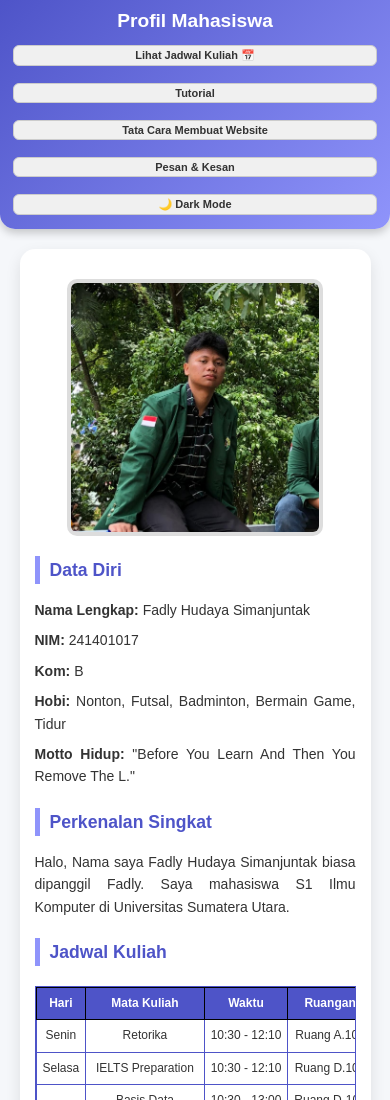
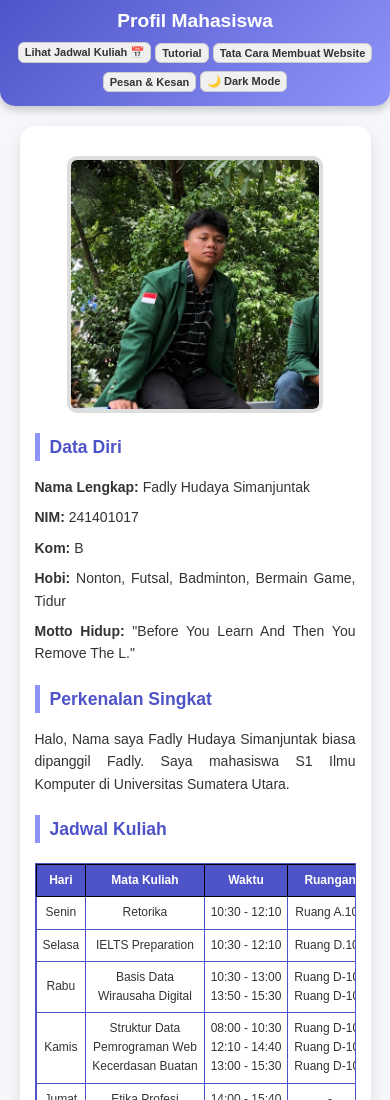
Before and after one commit to fadlyhudayaaja/uts-pemweb, a plain HTML site: page index.html in a window 390 px wide. Shown: the top 1100 px of the page. Drawn offline with Linux system fonts and the light colour scheme.

Commit message:
Update style.css

```diff
--- a/style.css
+++ b/style.css
@@ -318,25 +318,26 @@ header {
     flex-wrap: wrap;
     justify-content: center;
     margin-right: 0;
+    gap: 6px; /* jarak antar tombol agar rapi */
   }
 
   /* Tombol lebih kecil dan rapi + hover effect */
   .header-buttons button {
-    font-size: 12px;         /* lebih kecil */
-    padding: 4px 8px;        /* lebih compact */
-    margin: 3px;             /* jarak antar tombol */
-    border-radius: 6px;      /* sudut lebih rapi */
-    border: 1px solid #ccc;  /* garis tipis agar terlihat tombol */
+    font-size: 12px;
+    padding: 4px 8px;
+    border-radius: 6px;
+    border: 1px solid #ccc;
     background-color: #f0f0f0;
     color: #333;
     cursor: pointer;
-    transition: all 0.3s ease; /* animasi halus saat hover */
+    transition: all 0.3s ease;
+    width: auto; /* biar tombol menyesuaikan teks */
   }
 
   .header-buttons button:hover {
     background-color: #333;
     color: #fff;
-    transform: translateY(-2px); /* tombol naik sedikit saat hover */
+    transform: translateY(-2px);
     box-shadow: 0 2px 6px rgba(0,0,0,0.2);
   }
 
@@ -366,8 +367,8 @@ header {
   /* Tabel */
   table {
     display: block;
-    overflow-x: auto;   /* bisa digeser ke samping */
-    white-space: nowrap; /* mencegah teks pecah baris */
+    overflow-x: auto;
+    white-space: nowrap;
     font-size: 13px;
   }
 
@@ -382,11 +383,15 @@ header {
 }
 
 @media (max-width: 480px) {
+  .header-buttons {
+    gap: 4px; /* jarak antar tombol tetap rapi */
+  }
+
   .header-buttons button {
     font-size: 11px;
     padding: 3px 6px;
+    width: auto; /* tetap sejajar, tidak full-width */
     margin-bottom: 4px;
-    width: 100%;               /* tetap full-width untuk layar super kecil */
   }
 
   th, td {
```
